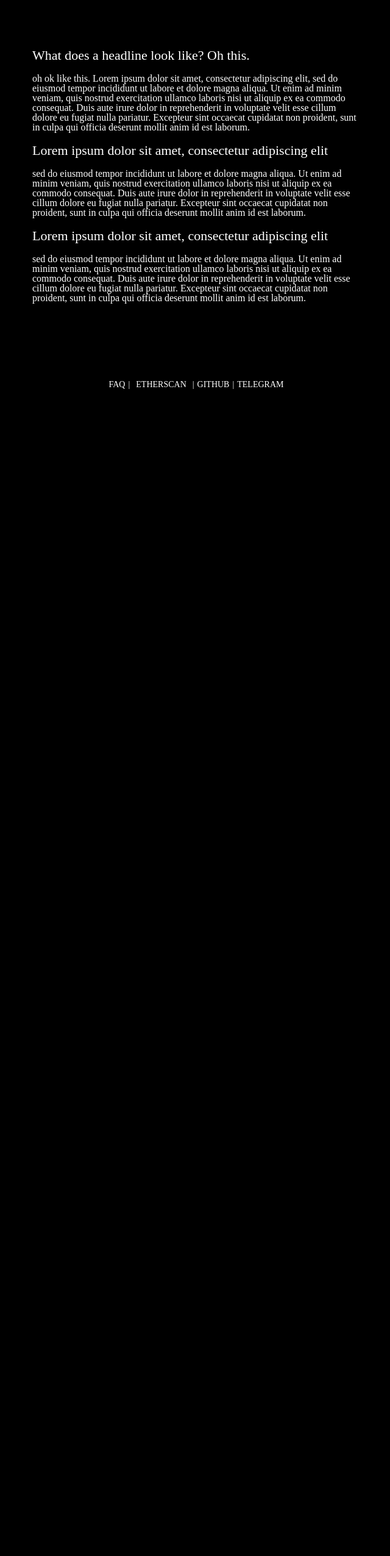
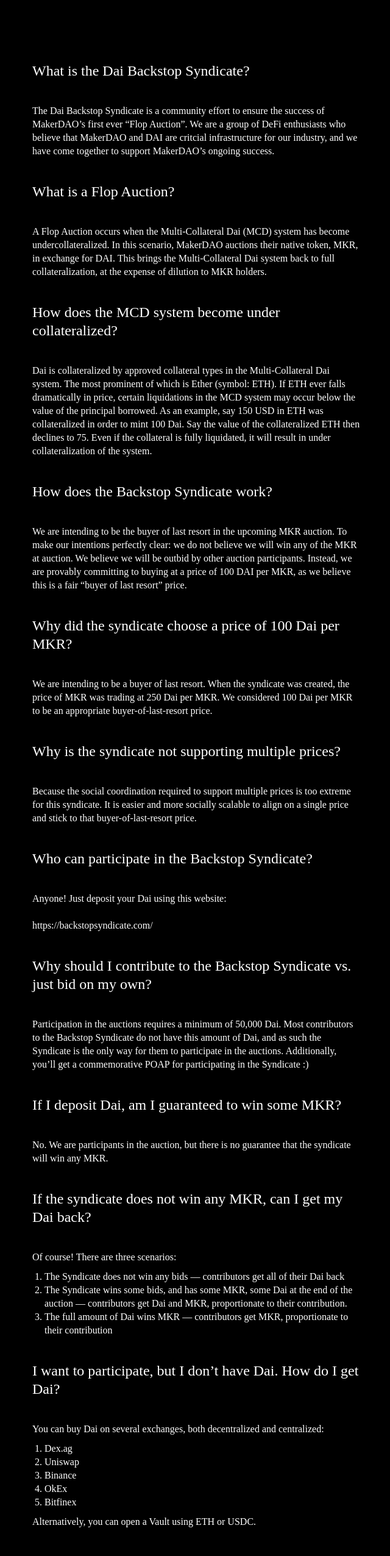
Before and after one commit to backstop-syndicate/backstopsyndicate.com, a Next.js app: page /faq in a window 1280 px wide. Shown: the part 234-2786 px from the top of the page at 61% size, without its empty margins (318-958 px from the left). Before the commit the page ends 898 px from the top, so only its background shows below. Built offline with nearby package versions, Linux system fonts and the light colour scheme.

Commit message:
Added FAQ page

```diff
--- a/public/styles.css
+++ b/public/styles.css
@@ -11,7 +11,7 @@
 }
 
 p {
-    text-color: white;
+    color: white;
 }
 
 html {
--- a/src/components/AppHeader.js
+++ b/src/components/AppHeader.js
@@ -1,20 +1,36 @@
 import React from "react";
 import Logo from "./Logo";
+import Link from "next/link";
 
 export default function AppHeader() {
     return (
         <div className={"logo-header"}>
-            <div>
-                <Logo />
-            </div>
+            <Link href="/">
+                <div className={"clickable"}>
+                    <Logo />
+                </div>
+            </Link>
+
             <div className={"logo-header-container"}>
-                <h1 className={"logo-title"}>
-                    DAI BACKSTOP SYNDICATE
-                </h1>
+                <Link href="/">
+                    <h1 className={"logo-title clickable"}>
+                        DAI BACKSTOP SYNDICATE
+                    </h1>
+                </Link>
+
                 <span className={"logo-subtitle"}>
                     Made with <span className={"logo-subtitle-heart"}>♥</span> by the DeFi community
                 </span>
             </div>
+            <style jsx>
+                {
+                    `
+                        .clickable {
+                            cursor: pointer;
+                        }
+                    `
+                }
+            </style>
         </div>
     )
 }
--- a/src/pages/faq.js
+++ b/src/pages/faq.js
@@ -1,5 +1,6 @@
 import React from "react";
 import Preview from "../components/Preview";
+import Link from "next/link";
 
 export default function Faq() {
     return (
@@ -7,23 +8,97 @@
             <Preview />
             <div className={"faq-container"}>
                 <h3>
-                    What does a headline look like? Oh this.
+                    What is the Dai Backstop Syndicate?
                 </h3>
                 <p>
-                    oh ok like this. Lorem ipsum dolor sit amet, consectetur adipiscing elit, sed do eiusmod tempor incididunt ut labore et dolore magna aliqua. Ut enim ad minim veniam, quis nostrud exercitation ullamco laboris nisi ut aliquip ex ea commodo consequat. Duis aute irure dolor in reprehenderit in voluptate velit esse cillum dolore eu fugiat nulla pariatur. Excepteur sint occaecat cupidatat non proident, sunt in culpa qui officia deserunt mollit anim id est laborum.
+                    The Dai Backstop Syndicate is a community effort to ensure the success of MakerDAO’s first ever “Flop Auction”. We are a group of DeFi enthusiasts who believe that MakerDAO and DAI are critcial infrastructure for our industry, and we have come together to support MakerDAO’s ongoing success.
+                </p>
+
+                <h3>
+                    What is a Flop Auction?
+                </h3>
+                <p>
+                    A Flop Auction occurs when the Multi-Collateral Dai (MCD) system has become undercollateralized. In this scenario, MakerDAO auctions their native token, MKR, in exchange for DAI. This brings the Multi-Collateral Dai system back to full collateralization, at the expense of dilution to MKR holders.
                 </p>
                 <h3>
-                    Lorem ipsum dolor sit amet, consectetur adipiscing elit
+                    How does the MCD system become under collateralized?
                 </h3>
                 <p>
-                    sed do eiusmod tempor incididunt ut labore et dolore magna aliqua. Ut enim ad minim veniam, quis nostrud exercitation ullamco laboris nisi ut aliquip ex ea commodo consequat. Duis aute irure dolor in reprehenderit in voluptate velit esse cillum dolore eu fugiat nulla pariatur. Excepteur sint occaecat cupidatat non proident, sunt in culpa qui officia deserunt mollit anim id est laborum.
+                    Dai is collateralized by approved collateral types in the Multi-Collateral Dai system. The most prominent of which is Ether (symbol: ETH). If ETH ever falls dramatically in price, certain liquidations in the MCD system may occur below the value of the principal borrowed. As an example, say 150 USD in ETH was collateralized in order to mint 100 Dai. Say the value of the collateralized ETH then declines to 75. Even if the collateral is fully liquidated, it will result in under collateralization of the system.
                 </p>
                 <h3>
-                    Lorem ipsum dolor sit amet, consectetur adipiscing elit
+                    How does the Backstop Syndicate work?
                 </h3>
                 <p>
-                    sed do eiusmod tempor incididunt ut labore et dolore magna aliqua. Ut enim ad minim veniam, quis nostrud exercitation ullamco laboris nisi ut aliquip ex ea commodo consequat. Duis aute irure dolor in reprehenderit in voluptate velit esse cillum dolore eu fugiat nulla pariatur. Excepteur sint occaecat cupidatat non proident, sunt in culpa qui officia deserunt mollit anim id est laborum.
+                    We are intending to be the buyer of last resort in the upcoming MKR auction. To make our intentions perfectly clear: <b>we do not believe we will win any of the MKR at auction. We believe we will be outbid by other auction participants</b>. Instead, we are provably committing to buying at a price of 100 DAI per MKR, as we believe this is a fair “buyer of last resort” price.
                 </p>
+                <h3>
+                    Why did the syndicate choose a price of 100 Dai per MKR?
+                </h3>
+                <p>
+                    We are intending to be a buyer of last resort. When the syndicate was created, the price of MKR was trading at 250 Dai per MKR. We considered 100 Dai per MKR to be an appropriate buyer-of-last-resort price.
+                </p>
+                <h3>
+                    Why is the syndicate not supporting multiple prices?
+                </h3>
+                <p>
+                    Because the social coordination required to support multiple prices is too extreme for this syndicate. It is easier and more socially scalable to align on a single price and stick to that buyer-of-last-resort price.
+                </p>
+                <h3>
+                    Who can participate in the Backstop Syndicate?
+                </h3>
+                <p>
+                    Anyone! Just deposit your Dai using this website:
+                    <br />
+                    <br />
+                    <Link href="https://backstopsyndicate.com/">
+                        <a>https://backstopsyndicate.com/</a>
+                    </Link>
+                </p>
+                <h3>
+                    Why should I contribute to the Backstop Syndicate vs. just bid on my own?
+                </h3>
+                <p>
+                    Participation in the auctions requires a minimum of 50,000 Dai. Most contributors to the Backstop Syndicate do not have this amount of Dai, and as such the Syndicate is the only way for them to participate in the auctions. Additionally, you’ll get a commemorative POAP for participating in the Syndicate :)
+                </p>
+                <h3>
+                    If I deposit Dai, am I guaranteed to win some MKR?
+                </h3>
+                <p>
+                    No. We are participants in the auction, but there is no guarantee that the syndicate will win any MKR.
+                </p>
+                <h3>
+                    If the syndicate does not win any MKR, can I get my Dai back?
+                </h3>
+                <p>
+                    Of course! There are three scenarios:
+                    <ol>
+                        <li>The Syndicate does not win any bids — contributors get all of their Dai back</li>
+                        <li>The Syndicate wins some bids, and has some MKR, some Dai at the end of the auction — contributors get Dai and MKR, proportionate to their contribution.</li>
+                        <li>The full amount of Dai wins MKR — contributors get MKR, proportionate to their contribution</li>
+                    </ol>
+                </p>
+                <h3>
+                    I want to participate, but I don’t have Dai. How do I get Dai?
+                </h3>
+                <p>
+                    You can buy Dai on several exchanges, both decentralized and centralized:
+                    <ol>
+                        <li>Dex.ag</li>
+                        <li>Uniswap</li>
+                        <li>Binance</li>
+                        <li>OkEx</li>
+                        <li>Bitfinex</li>
+                    </ol>
+                    Alternatively, you can open a Vault using ETH or USDC.
+                </p>
+                <h3>
+                    Do I get anything as a contributor?
+                </h3>
+                <p>
+                    Yes! Any contributor will get a commemorative POAP for being a member of the Syndicate.
+                </p>
+
             </div>
             <style jsx>
                 {`
@@ -34,11 +109,32 @@
                         padding-bottom: 100px;
                     }
 
+                    .faq-container p {
+                        font-style: normal;
+                        font-size: 16px;
+                        line-height: 22px;
+                    }
+
+                    a {
+                        color: white;
+                    }
+
                     h3 {
                         font-style: normal;
                         font-weight: 500;
-                        font-size: 22px;
-                        line-height: 60px;
+                        font-size: 24px;
+                        margin: 40px 0px;
+                        line-height: 30px;
+                    }
+
+                    ol {
+                        margin: 10px 0px;
+                        list-style-type: decimal;
+                    }
+
+                    .faq-container ol li {
+                        list-style: decimal;
+                        margin-left: 20px;
                     }
                 `}
             </style>
```
